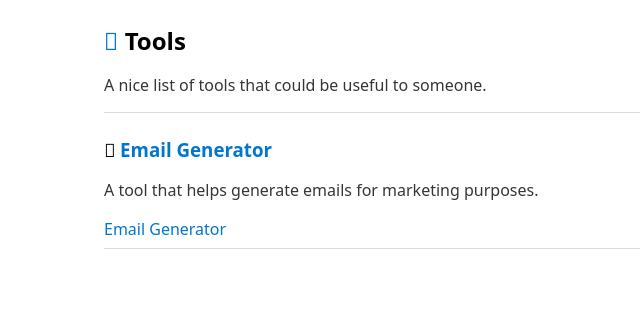
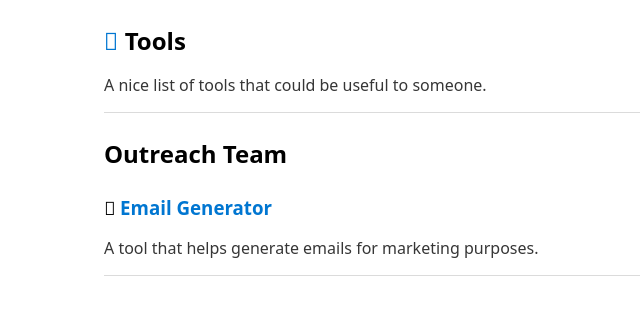
Before and after one commit to Jetaime-Alexandria/monohead.dev, a PHP site: page /tools/index in a window 1280 px wide. Shown: the top 315 px of the page, without its empty margins (136-776 px from the left). Run offline with PHP 8.4, Linux system fonts and the light colour scheme; some libraries are stand-ins or nearby versions.

Commit message:
Added header to the tools page, and remove url link.

```diff
--- a/tools/index.php
+++ b/tools/index.php
@@ -13,10 +13,9 @@
  <h2><a href="/index"><i class="fa-solid fa-arrow-left"></i></a> Tools</h2>
  <p>A nice list of tools that could be useful to someone.</p>
  <hr>
+ <h2>Outreach Team</h2>
  <h3><i class="fa-solid fa-envelope"></i> <a href="../tools/outreach/EmailGenerator">Email Generator</a></i></h3>
  <p>A tool that helps generate emails for marketing purposes.</p>
- <a href="../tools/outreach/EmailGenerator">Email Generator</a>
  <hr>
-
 </body>
 </html>
```
